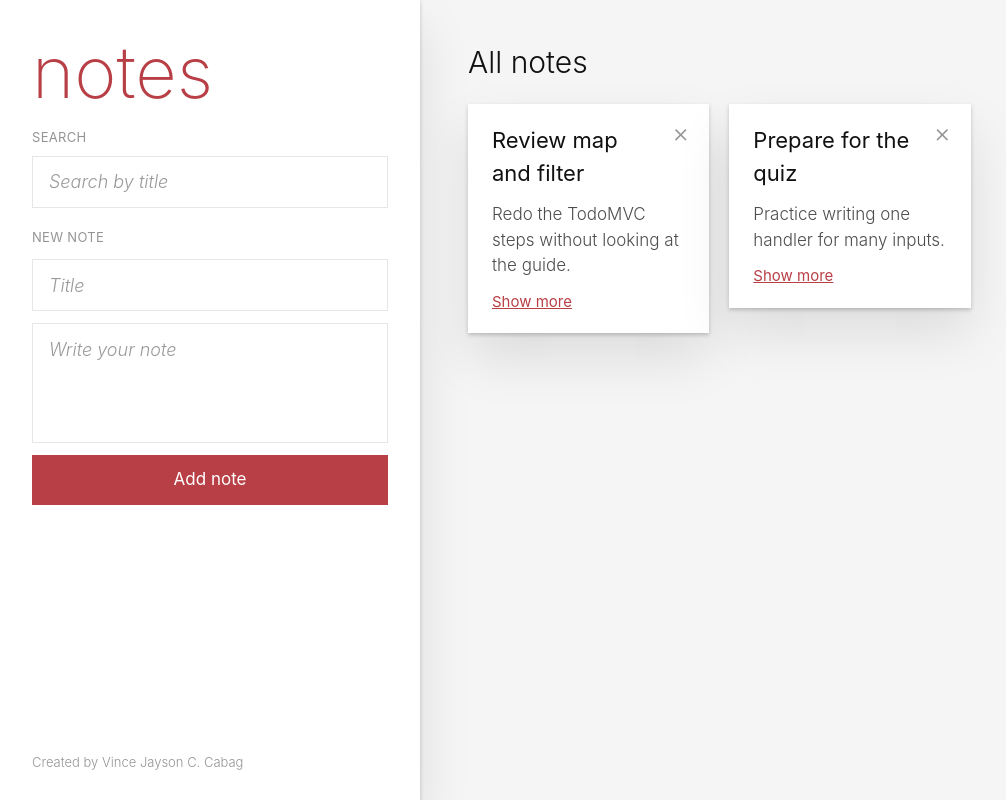
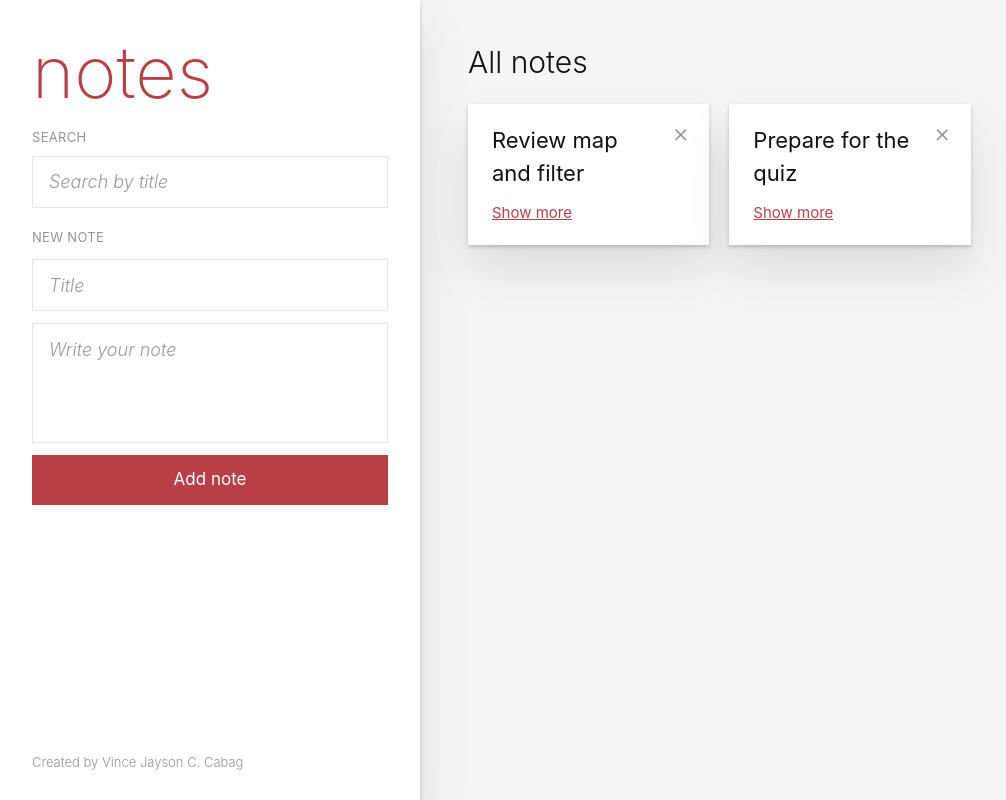
Before and after one commit to vincejaysoncabag/csit340g8notes, a React (Vite) app: page / in a window 1280 px wide. Shown: the whole page, without its empty margins (0-1006 px from the left). Built offline with nearby package versions, Linux system fonts and the light colour scheme.

Commit message:
feat: add show more to note cards

```diff
--- a/src/components/NoteCard.jsx
+++ b/src/components/NoteCard.jsx
@@ -1,15 +1,23 @@
+import { useState } from 'react'
+
 function NoteCard({ title, body }) {
+
+    const [showMore, setShowMore] = useState(false)
+
   return (
     <div>
       <h3 className="pr-8 text-[22px] font-normal break-words">{title}</h3>
+      {showMore && (
         <p className="mt-3 text-[17px] break-words whitespace-pre-wrap text-[#4d4d4d]">
             {body}
         </p>
+        )}
         <button
         type="button"
+        onClick={() => setShowMore(!showMore)}
         className="mt-3 cursor-pointer text-[15px] font-normal text-[#b83f45] underline"
         >
-        Show more
+        {showMore ? 'Show less' : 'Show more'}
         </button>
     </div>
   )
```
Lines whose indentation alone changed are shown as unchanged.
